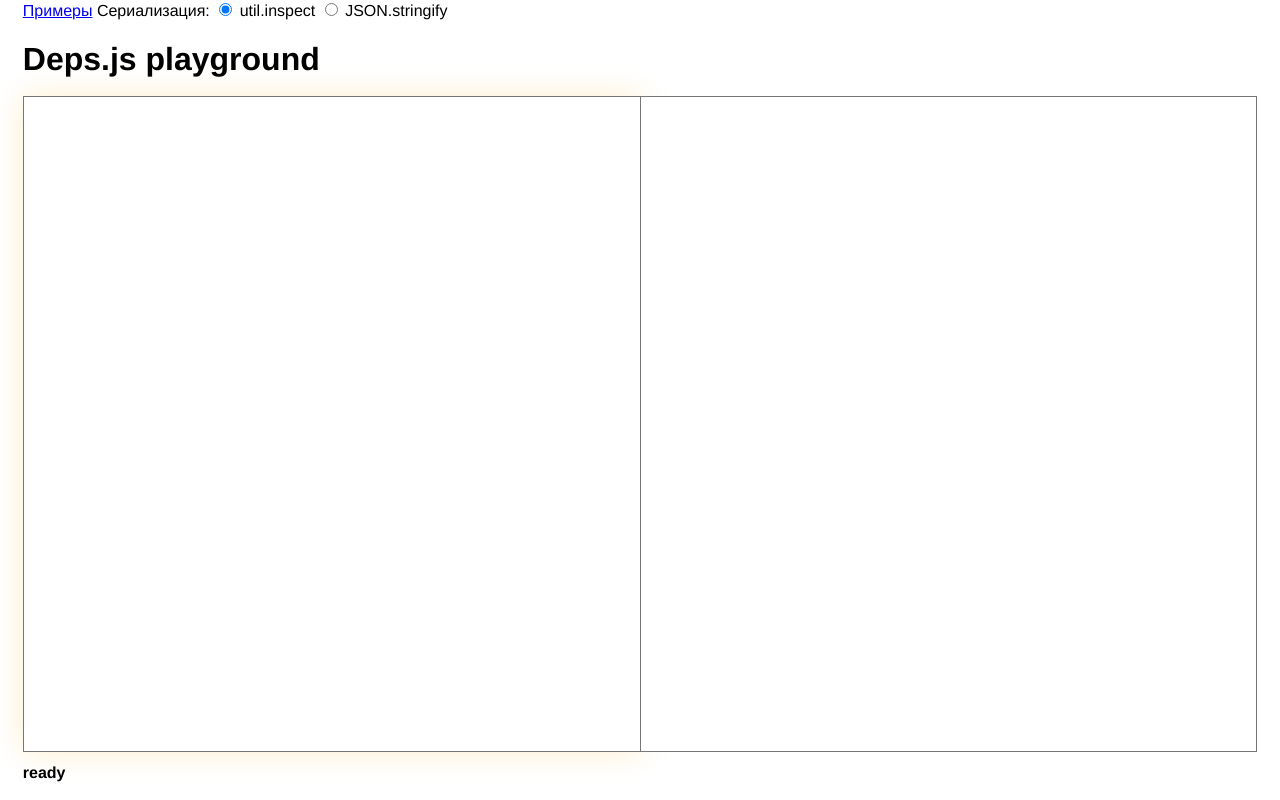
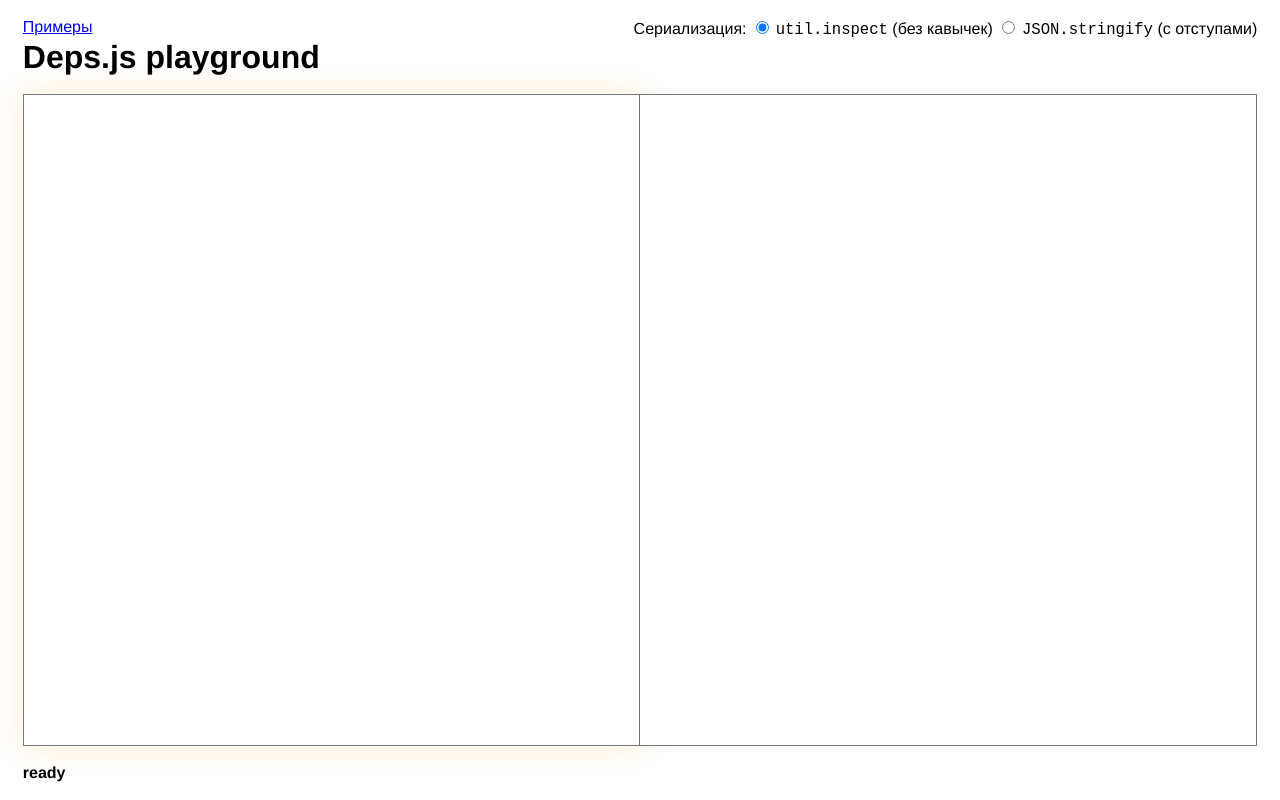
Before and after one commit to bem-kit/deps-demo, a website with bundled scripts: page index.html in a window 1280 px wide. Built offline with nearby package versions, Linux system fonts and the light colour scheme.

Commit message:
fix bugs. fix safari

```diff
--- a/index.html
+++ b/index.html
@@ -23,32 +23,38 @@
     <meta name="theme-color" content="#00ffff">
     <!-- Yandex.Metrika counter --> <script type="text/javascript"> (function (d, w, c) { (w[c] = w[c] || []).push(function() { try { w.yaCounter41467794 = new Ya.Metrika({ id:41467794, clickmap:true, trackLinks:true, accurateTrackBounce:true, webvisor:true, trackHash:true }); } catch(e) { } }); var n = d.getElementsByTagName("script")[0], s = d.createElement("script"), f = function () { n.parentNode.insertBefore(s, n); }; s.type = "text/javascript"; s.async = true; s.src = "https://mc.yandex.ru/metrika/watch.js"; if (w.opera == "[object Opera]") { d.addEventListener("DOMContentLoaded", f, false); } else { f(); } })(document, window, "yandex_metrika_callbacks"); </script> <noscript><div><img src="https://mc.yandex.ru/watch/41467794" style="position:absolute; left:-9999px;" alt="" /></div></noscript> <!-- /Yandex.Metrika counter -->
     <style>
+    * { box-sizing: border-box; }
     body {
+        margin: 0;
+
+        font-family: 'Helvetica neue';
+    }
+    header {
+        position: relative;
+    }
+    .layout {
         display: flex;
         flex-direction: column;
         height: 100vh;
         justify-content: center;
-        margin: 0 calc(10px + 1vw);
-
-        font-family: 'Helvetica neue';
+        padding: calc(10px + 1vh) calc(10px + 1vw);
     }
 
-    body > * {
-        margin-bottom: calc(10px + 1vh);
+    .layout > * + * {
+        margin-top: calc(10px + 1vh);
     }
 
     main {
         display: flex;
-        height: 100%;
-        padding-bottom: 2em;
+        flex-grow: 1;
     }
 
     textarea {
         flex-basis: 50%;
-        height: 100%;
         padding: 1em;
+        margin: 0; /* reset */
 
-        letter-spacing: .1em;
+        letter-spacing: .05em;
         font-family: Consolas, Monaco, 'Source Code Pro', 'Roboto Mono', 'Droid Sans Mono', 'Courier New', Courier, monospace;
         font-size: 18px;
         resize: none;
@@ -85,9 +91,14 @@
         background: rgba(255, 173, 47, 0.01);
     }
 
-    /* .over-link { position: absolute; } */
+    .over-links {
+        position: absolute;
+        display: flex;
+        justify-content: space-between;
+        width: 100%;
+    }
 
-    ._hidden {display: none;}
+    ._hidden { display: none; }
 
     .examples {
         position: absolute;
@@ -95,28 +106,48 @@
         background: rgba(255, 255, 255, 0.9);
         padding: calc(10px + 1vw);
     }
+
     ._inactive {
+        -webkit-filter: blur(3px);
         filter: blur(3px);
     }
-    .link_pseudo { text-decoration: none; }
+
+    .link_pseudo {
+        text-decoration: none;
+    }
+
+    label input {
+        margin-right: .5em;
+    }
+
+    code {
+        font-size: larger;
+        font-family: monospace;
+    }
+    .stringify-selector {
+    }
     </style>
 </head>
 
 <body>
-    <div class="main">
-        <div>
-            <a href="/examples" class="over-link examples-link">Примеры</a>
-            <span>Сериализация: </span>
-            <label><input id="stringify-inspect" checked type="radio" name="stringify" value="inspect"> util.inspect</label>
-            <label><input id="stringify-json" type="radio" name="stringify" value="json"> JSON.stringify</label>
-        </div>
-        <h1>Deps.js playground</h1>
+    <div class="layout">
+        <header>
+            <section class="over-links">
+                <a href="/examples" class="examples-link">Примеры</a>
+                <span class="stringify-selector">
+                    <span>Сериализация: </span>
+                    <label><input id="stringify-inspect" checked type="radio" name="stringify" value="inspect"><code>util.inspect</code> (без кавычек)</label>
+                    <label><input id="stringify-json" type="radio" name="stringify" value="json"><code>JSON.stringify</code> (с отступами)</label>
+                </span>
+            </section>
+            <h1>Deps.js playground</h1>
+        </header>
+        <main>
+            <textarea id="input" autofocus spellcheck="false"></textarea>
+            <textarea id="output" readonly></textarea>
+        </main>
+        <footer class="status main">ready</footer>
     </div>
-    <main class="main">
-        <textarea id="input" autofocus spellcheck="false"></textarea>
-        <textarea id="output" readonly></textarea>
-    </main>
-    <div class="status main">ready</div>
     <section class="examples _hidden">
         <h1><a href="/" class="link_pseudo close-examples-link">❌</a> Примеры</h1>
         <ul>
--- a/index.js
+++ b/index.js
@@ -1,9 +1,9 @@
-const declNormalize = require('bem-decl/lib/normalize2')
+const declNormalize = require('bem-decl/lib/normalize/v2')
 const nodeEval = require('node-eval')
 const inspect = require('util').inspect
 const $ = selector => document.querySelector(selector)
 const $$ = selector => Array.from(document.querySelectorAll(selector))
-const omit = require('lodash/omit')
+const _ = require('lodash')
 
 let stringify;
 const stringifiers = {
@@ -25,20 +25,26 @@ const $output = document.getElementById('output')
 const $examples = $('.examples')
 const $stringifierInspect = $('#stringify-inspect')
 const $stringifierJson = $('#stringify-json')
+const $layout = $('.layout')
 
 const log = args => ($status.innerHTML = args.toString(), $status.classList.remove('_ok'), $status.classList.remove('_error'))
 const error = args => ($status.innerHTML = args.toString(), $status.classList.remove('_ok'), $status.classList.add('_error'))
 const success = args => ($status.innerHTML = args.toString(), $status.classList.add('_ok'), $status.classList.remove('_error'))
 
-const onOutput = val => {console.info('ok'); localStorage.setItem('input', $input.value)}
+const normalize = value => declNormalize(nodeEval(value.trim()[0] === '{' ? `(${value})` : value))
 const output = val => {$output.value = val; onOutput(val)}
+
+const onOutput = val => {
+    console.info('ok');
+    localStorage.setItem('input', $input.value)
+}
 const onInput = () => {
     try {
-        const builtDeps = declNormalize(nodeEval(input.value.trim()[0] === '{' ? `(${$input.value})` : input.value))
-        const builtDeps_ = builtDeps.map(item => Object.assign({}, item.entity, omit(item, 'entity')));
-        builtDeps_.forEach(item => (item.tech || (delete item.tech)));
-        output(stringify(builtDeps_));
-    } catch(e) {console.error(e);}
+        const builtDeps = normalize($input.value)
+            .map(item => Object.assign({}, item.entity, _.omit(item, 'entity')))
+            .map(item => _.omitBy(item, _.isNull))
+        output(stringify(builtDeps))
+    } catch(e) {console.error(e)}
 }
 
 $stringifierJson.checked = localStorage.getItem('stringifier') === 'json'
@@ -62,8 +68,8 @@ $stringifierInspect.addEventListener('change', () => (syncStringifier('inspect')
 $stringifierJson.addEventListener('change', () => (syncStringifier('json'), onInput()))
 
 const onExitExamples = () => {
-    $examples.classList.add('_hidden');
-    $$('.main').forEach(el=>el.classList.remove('_inactive'));
+    $examples.classList.add('_hidden')
+    $layout.classList.remove('_inactive')
 }
 
 // todo: переписать на какой-нибудь популярный роутер
@@ -71,7 +77,7 @@ const go = (uri, link, shouldNotChangeHistory) => {
     uri = uri || '/'
     console.log('go', uri, link, shouldNotChangeHistory);
     switch(uri) {
-        case '/examples': history.pushState({}, 'examples', '#!'+uri); $examples.classList.remove('_hidden'); $$('.main').forEach(el=>el.classList.add('_inactive')); break;
+        case '/examples': history.pushState({}, 'examples', '#!'+uri); $examples.classList.remove('_hidden'); $layout.classList.add('_inactive'); break;
         case '/example': $input.value = link&&stringify(nodeEval(`(${link.dataset.content})`)); console.log('link.dataset.content', link.dataset.content); onInput(); console.log('done', link, uri); onExitExamples(); shouldNotChangeHistory || history.pushState({}, 'example', '/'); break;
         case '/': onExitExamples(); shouldNotChangeHistory || history.pushState({}, $('title').innerHTML, '#!'+uri); break;
         defalut: shouldNotChangeHistory || history.replaceState({},'404','#!/404')
@@ -81,7 +87,6 @@ const go = (uri, link, shouldNotChangeHistory) => {
 $$('a').forEach(a => a.onclick = e => {e.preventDefault(); go(new URL(e.target.href).pathname, e.target); return false})
 
 const initPage = () => {
-
     go(location.hash.replace('#!',''))
 }
 
@@ -91,6 +96,7 @@ window.onpopstate = () => {
 
 initPage()
 
+// esc - close examples
 window.addEventListener('keyup', e => {
     e.keyCode === 27 && location.hash === '#!/examples' && go('/')
 })
```
